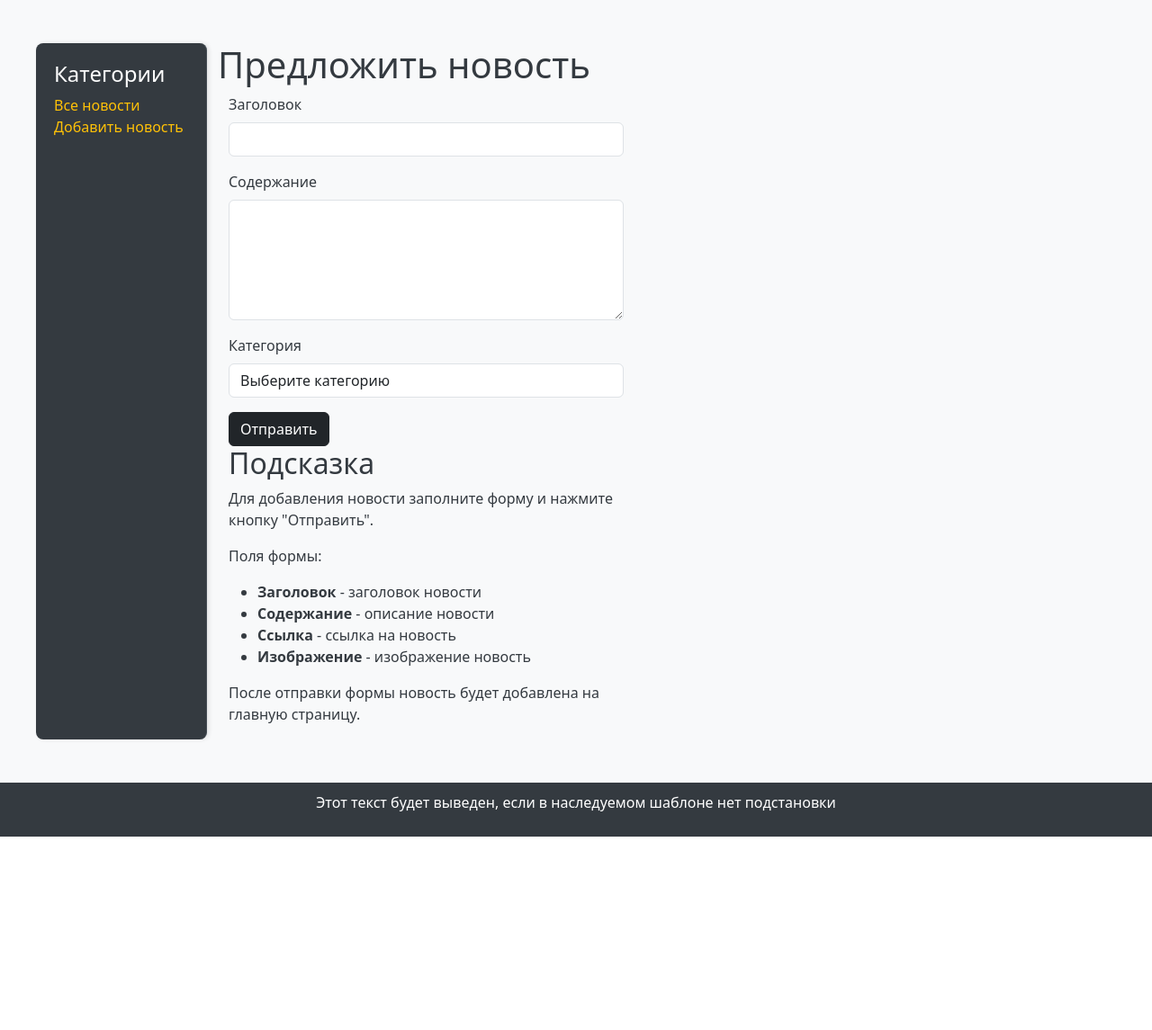
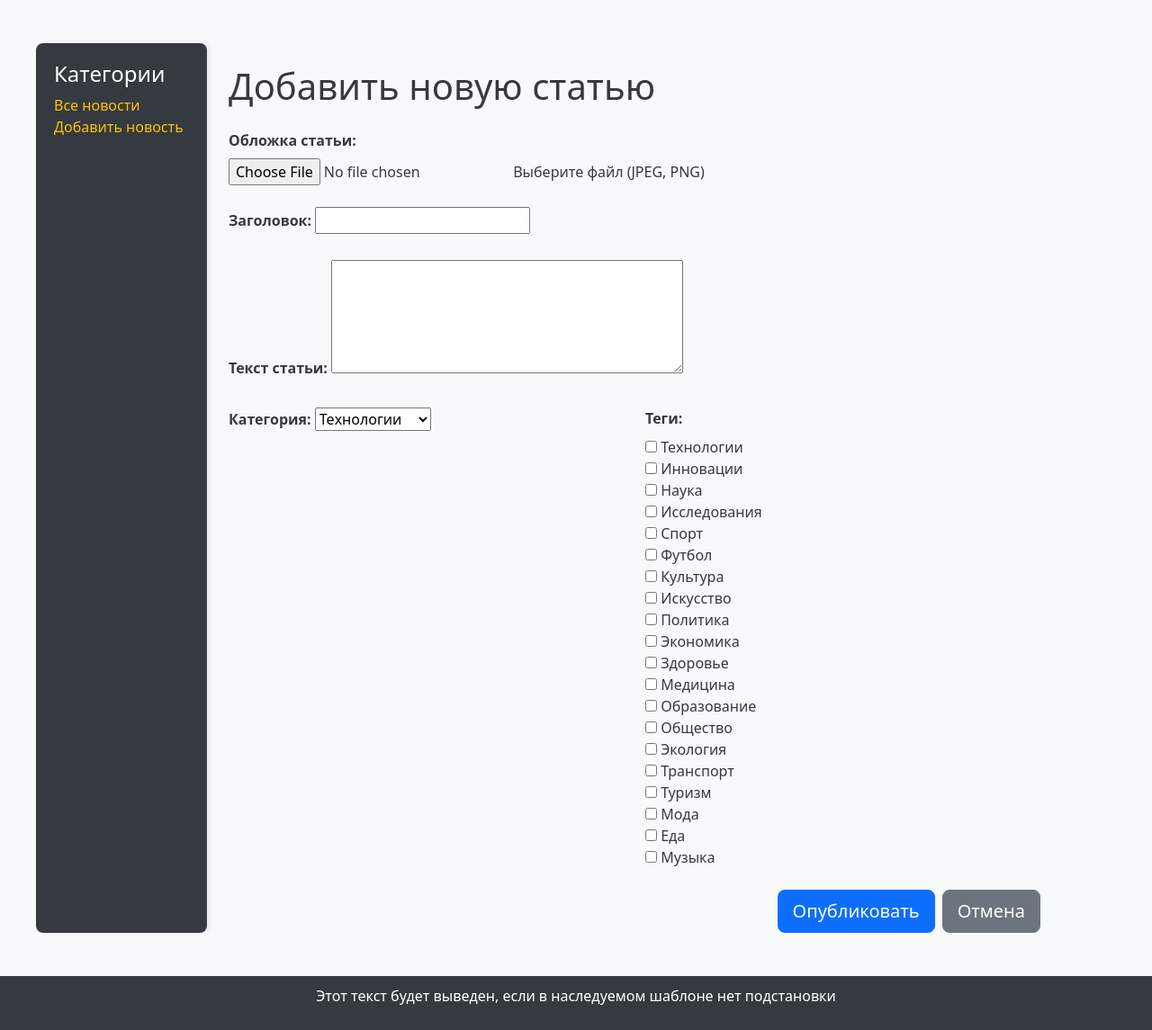
Before and after one commit to IgorPronin978/my_django_2_0, a Django app: page /news/add/ in a window 1280 px wide. Shown: the part 56-1201 px from the top of the page at 90% size. Before the commit the page ends 986 px from the top, so only its background shows below. Run offline with Django 5.2, Linux system fonts and the light colour scheme; data comes from the database, SQL or seed files in the repository; parts of the project's set-up code (start-up, migrations or seed data) failed here and were passed over.

Commit message:
добавлена загрузка изображений, редактирование, удаление новостей

```diff
--- a/itg/settings.py
+++ b/itg/settings.py
@@ -200,3 +200,6 @@ JAZZMIN_UI_TWEAKS = {
         "success": "btn-success"
     }
 }
+
+MEDIA_URL = "/media/"
+MEDIA_ROOT = BASE_DIR / "media"
--- a/itg/urls.py
+++ b/itg/urls.py
@@ -1,3 +1,4 @@
+from django.conf.urls.static import static
 from django.contrib import admin
 from django.urls import path, include
 
@@ -9,7 +10,7 @@ urlpatterns = [
     path('', views.main, name='index'),
     path('about/', views.about, name='about'),
     path('news/', include('news.urls', namespace='news')),
-]
+] + static(settings.MEDIA_URL, document_root=settings.MEDIA_ROOT)
 
 if settings.DEBUG:
     import debug_toolbar
--- a/news/forms.py
+++ b/news/forms.py
@@ -1,22 +1,25 @@
 from django import forms
 
-from .models import Category
+from .models import Article, Category, Tag
 
 
-class ArticleForm(forms.Form):
-    title = forms.CharField(
-        label='Заголовок',
-        max_length=255,
-        widget=forms.TextInput(attrs={'class': 'form-control'})
+class ArticleForm(forms.ModelForm):
+
+    tags = forms.ModelMultipleChoiceField(
+        queryset=Tag.objects.all(),
+        widget=forms.CheckboxSelectMultiple,
+        required=False
     )
-    content = forms.CharField(
-        label='Содержание',
-        widget=forms.Textarea(attrs={'class': 'form-control', 'rows': 5, 'cols': 40})
-    )
-    category = forms.ModelChoiceField(
-        label='Категория',
-        queryset=Category.objects.all(),
-        required=True,
-        empty_label='Выберите категорию',
-        widget=forms.Select(attrs={'class': 'form-control'})
-    )
+
+    class Meta:
+        model = Article
+        fields = ['title', 'content', 'category', 'tags', 'image']
+        widgets = {
+            'content': forms.Textarea(attrs={'rows': 5, 'cöls': 40}),
+            'publication_date': forms.DateInput(attrs={'type': 'date'}),
+            'image': forms.ClearableFileInput(attrs={'class': 'form-control-file'}),
+        }
+        label = {
+            'category': 'Категория',
+            'tags': 'Теги'
+        }
--- a/news/models.py
+++ b/news/models.py
@@ -56,6 +56,14 @@ class Article(models.Model):
     status = models.BooleanField(default=0,
                                  choices=(map(lambda x: (bool(x[0]), x[1]), Status.choices)),
                                  verbose_name='Проверено')
+
+
+    image = models.ImageField(
+        upload_to='articles/%Y/%m/%d',
+        blank=True,
+        null=True,
+        verbose_name='Изображение'
+    )
 
     objects = ArticleManager()
     all_objects = AllArticleManager()
--- a/news/templates/news/add_article.html
+++ b/news/templates/news/add_article.html
@@ -1,41 +1,62 @@
 {% extends "base.html" %}
 {% block content %}
-    <h1>Предложить новость</h1>
-    <div class="container-fluid">
-        <div class="row">
-            <!-- Колонка для формы редактирования -->
-            <div class="col-6 col-lg-6">
-                <form method="post" novalidate>
-                    {% csrf_token %}
-                    {% for field in form %}
-                        <div class="mb-3">
-                            <label for="{{ field.id_for_label }}" class="form-label">{{ field.label }}</label>
-                            {{ field }}
-                            {% if field.errors %}
-                                <div class="alert alert-danger mt-1">{{ field.errors.as_text }}</div>
-                            {% endif %}
-                        </div>
-                    {% endfor %}
-                    <div class="mb-3">
-                        {% if form.non_field_errors %}
-                            <div class="alert alert-danger">{{ form.non_field_errors }}</div>
-                        {% endif %}
-                    </div>
-                    <button type="submit" class="btn btn-dark">Отправить</button>
-                </form>
+<div class="container mt-4">
+     <h1 class="mb-4">Добавить новую статью</h1>
+
+     <form method="post" enctype="multipart/form-data">
+         {% csrf_token %}
+         <!-- Поле для изображения -->
+         <div class="form-group mb-4">
+             <label class="form-label fw-bold">Обложка статьи:</label>
+             <div class="custom-file">
+                 {{ form.image }}
+                 <label class="custom-file-label" for="{{ form.image.id_for_label }}">
+                     Выберите файл (JPEG, PNG)
+                 </label>
             </div>
         </div>
-        <div class="col-6 col-lg-6">
-            <h2>Подсказка</h2>
-            <p>Для добавления новости заполните форму и нажмите кнопку "Отправить".</p>
-            <p>Поля формы:</p>
-            <ul>
-                <li><strong>Заголовок</strong> - заголовок новости</li>
-                <li><strong>Содержание</strong> - описание новости</li>
-                <li><strong>Ссылка</strong> - ссылка на новость</li>
-                <li><strong>Изображение</strong> - изображение новость</li>
-            </ul>
-            <p>После отправки формы новость будет добавлена на главную страницу.</p>
+                <!-- Основные поля формы -->
+         <div class="form-group mb-4">
+             <label class="form-label fw-bold">Заголовок:</label>
+             {{ form.title }}
+             {% if form.title.errors %}
+                 <div class="alert alert-danger mt-2">
+                     {{ form.title.errors }}
+                 </div>
+             {% endif %}
+
         </div>
-    </div>
+             <div class="form-group mb-4">
+             <label class="form-label fw-bold">Текст статьи:</label>
+             {{ form.content }}
+             {% if form.content.errors %}
+                 <div class="alert alert-danger mt-2">
+                     {{ form.content.errors }}
+                 </div>
+             {% endif %}
+         </div>
+         <div class="row mb-4">
+             <div class="col-md-6">
+                 <div class="form-group">
+                     <label class="form-label fw-bold">Категория:</label>
+                     {{ form.category }}
+                 </div>
+             </div>
+             <div class="col-md-6">
+                 <div class="form-group">
+                     <label class="form-label fw-bold">Теги:</label>
+                     {{ form.tags }}
+                 </div>
+             </div>
+         </div>
+         <div class="d-grid gap-2 d-md-flex justify-content-md-end">
+             <button type="submit" class="btn btn-primary btn-lg">
+                 <i class="bi bi-save"></i> Опубликовать
+             </button>
+             <a href="{% url 'news:catalog' %}" class="btn btn-secondary btn-lg">
+                 <i class="bi bi-x-circle"></i> Отмена
+             </a>
+         </div>
+     </form>
+ </div>
 {% endblock %}
--- a/news/urls.py
+++ b/news/urls.py
@@ -24,4 +24,6 @@ urlpatterns = [
     path('toggle_favorite/<int:article_id>/', ToggleFavoriteView.as_view(), name='toggle_favorite'),
     path('favorites/', FavoritesView.as_view(), name='favorites'),
     path('add/', views.add_article, name='add_article'),
+    path('edit/<int:article_id>/', views.article_update, name='article_update'),
+    path('delete/<int:article_id>/', views.article_delete, name='article_delete'),
 ]
--- a/news/views.py
+++ b/news/views.py
@@ -48,23 +48,40 @@ def about(request):
 
 def add_article(request):
     if request.method == "POST":
-        form = ArticleForm(request.POST)
+        form = ArticleForm(request.POST, request.FILES)
         if form.is_valid():
-            # собираем данные формы
-            title = form.cleaned_data['title']
-            content = form.cleaned_data['content']
-            category = form.cleaned_data['category']
-            # сохраняем статью в базу данных
-            article = Article(title=title, content=content, category=category)
-            article.save()
-            # получаем id созданной статьи
-            article_id = article.pk
-            return HttpResponseRedirect(f'/news/catalog/{article_id}')
+            article = form.save()
+            return redirect('news:detail_article_by_id', article_id=article.id)
     else:
         form = ArticleForm()  # Создаём пустую форму для GET-запросов
 
     context = {'form': form, 'menu': info['menu']}
     return render(request, 'news/add_article.html', context=context)
+
+
+def article_update(request, article_id):
+    article = get_object_or_404(Article, pk=article_id)
+
+    if request.method == "POST":
+        form = ArticleForm(request.POST, request.FILES, instance=article)
+        if form.is_valid():
+            form.save()
+            return redirect('news:detail_article_by_id', article_id=article.id)
+    else:
+        form = ArticleForm(instance=article)
+    context = {'form': form, 'menu': info['menu'], 'article': article}
+    return render(request, 'news/edit_article.html', context=context)
+
+
+def article_delete(request, article_id):
+    article = get_object_or_404(Article, pk=article_id)
+
+    if request.method == "POST":
+        article.delete()
+        return redirect('news:catalog')
+
+    context = {'menu': info['menu'], 'article': article}
+    return render(request, 'news/delete_article.html', context=context)
 
 class PaginatedView:
     paginate_by = 9
```
Also changed, not shown: news/templates/news/article_detail.html (+21 -0 lines), news/templates/news/delete_article.html (added, +12 -0 lines), news/templates/news/edit_article.html (added, +12 -0 lines), news/migrations/0008_article_image.py (added).
